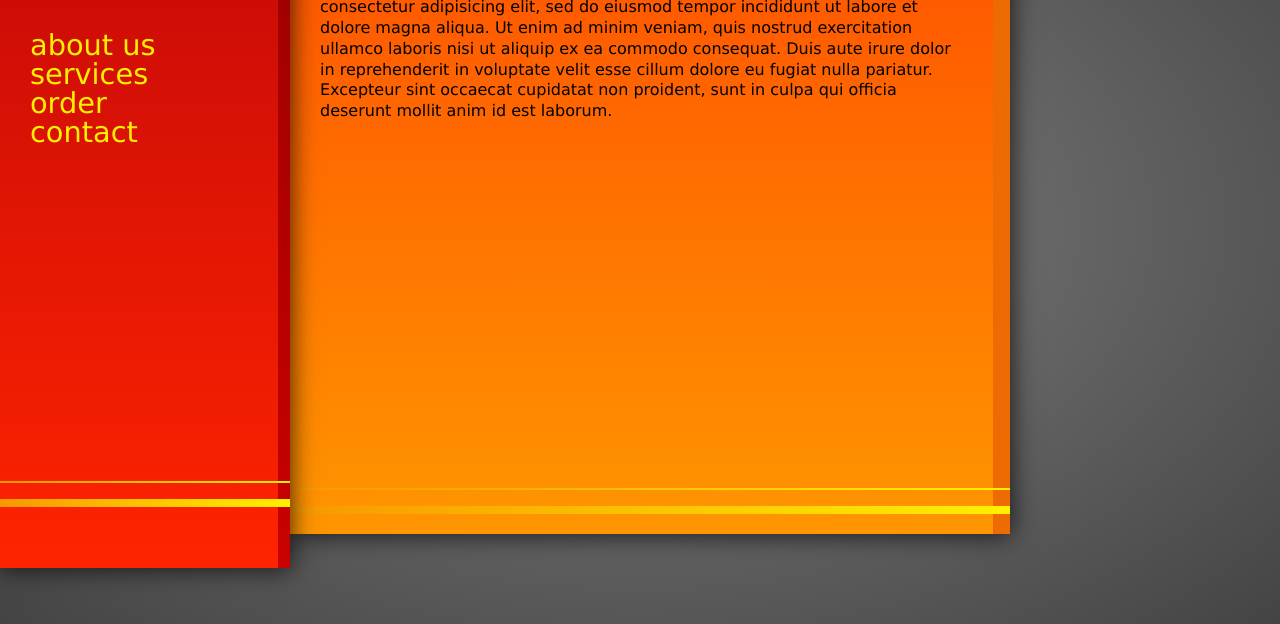
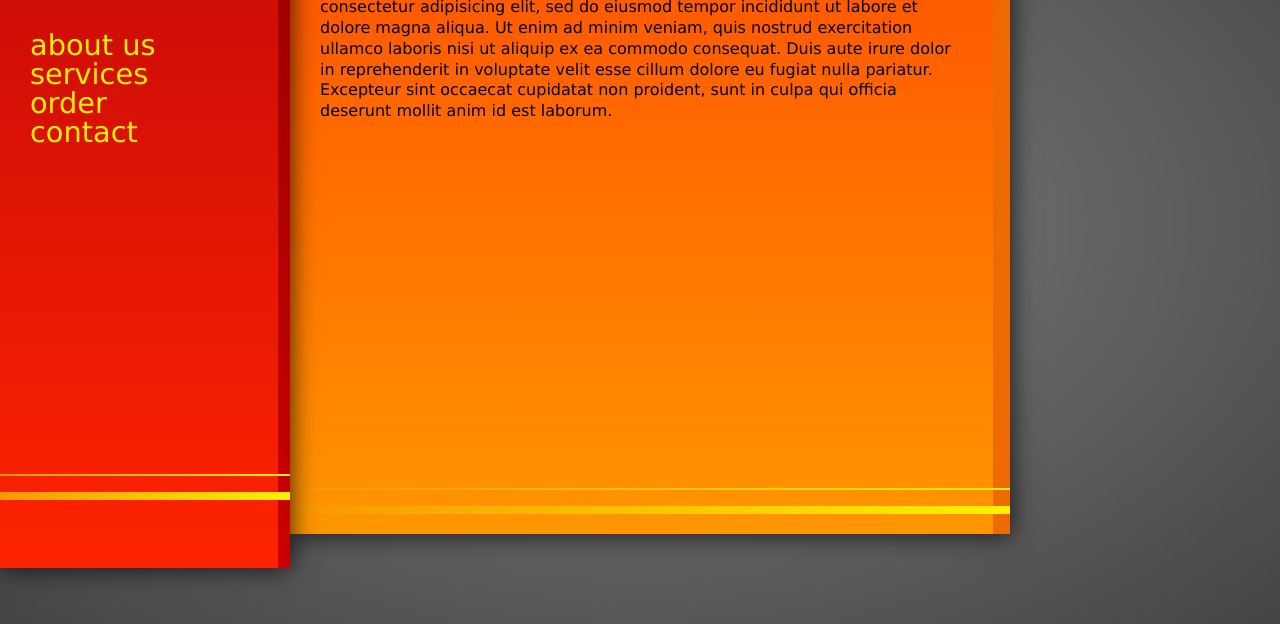
Before and after one commit to RadoAz/orange-grey, a website: page index.html in a window 1280 px wide. Shown: the part 176-800 px from the top of the page. Drawn offline with Linux system fonts and the light colour scheme.

Commit message:
Logo correct.

```diff
--- a/assets/css/styles.css
+++ b/assets/css/styles.css
@@ -98,7 +98,7 @@ aside {
   z-index: 1; }
   aside:after {
     width: 290px;
-    bottom: 9%; }
+    bottom: 10%; }
   aside ul {
     font-family: 'bauhauslightctt', Verdana;
     font-size: 1.8em;
```
